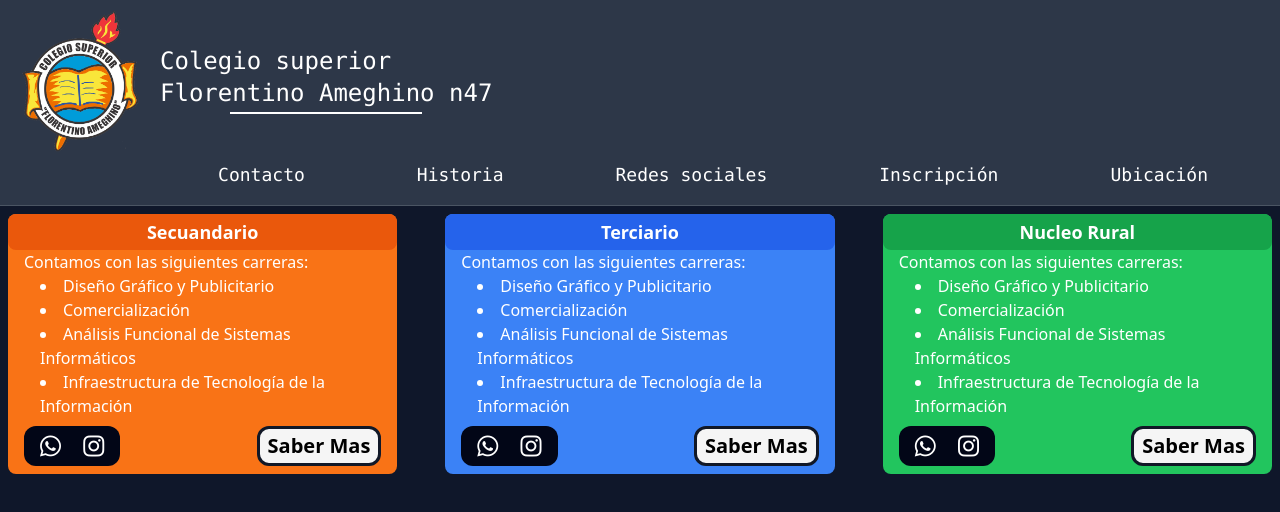
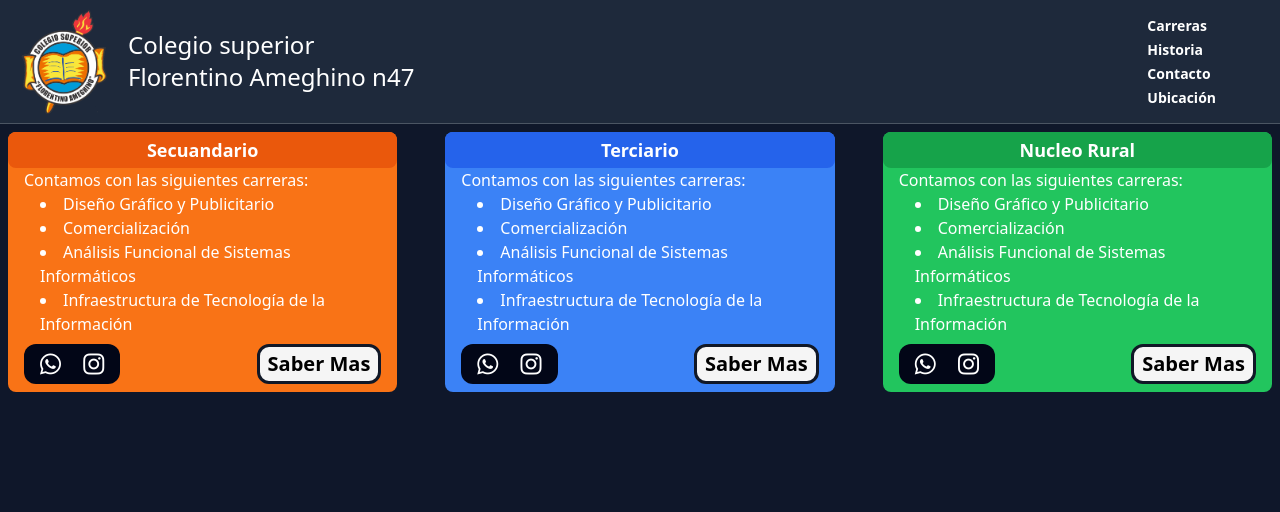
Before and after one commit to FrancGDev/csfa47, an Astro site: page / in a window 1280 px wide. Built offline with nearby package versions, Linux system fonts and the light colour scheme; Astro itself is replaced by a stand-in of ours.

Commit message:
arreglando cosas

```diff
--- a/src/components/header.astro
+++ b/src/components/header.astro
@@ -1,23 +1,48 @@
-<div style="background-color: #2D3748;">
-  <header class="flex items-center">
-      <a href="#" class="flex items-center">
-          <img src="logo.png" class="w-40 pr-5 px-5 pt-2" alt="logonacio">
-          <div>
-              <h2 class="text-2xl font-mono font-medium text-white" onmouseover="this.style.color='yellow'" onmouseout="this.style.color='white'">Colegio superior</h2>
-              <div class="scroll-mt-2 relative">
-                  <h2 class="text-2xl font-mono font-medium text-white" onmouseover="this.style.color='yellow'"><span class="relative inline-block" onmouseover="this.style.color='yellow'" onmouseout="this.style.color='white'">Florentino Ameghino n47</span></h2>
-                  <!-- linea abajo de florentino amaeghino n47 -->
-                  <div class="absolute bottom-[-5px] left-1/2 bg-white h-0.5 w-48 transform -translate-x-1/2"></div>
-              </div>
-          </div>
-      </a>
-  </header>
-  <nav class="flex justify-end mr-4 pb-2">
-      <a href="#" class="text-lg font-mono font-bold text-2xl font-medium text-white px-6 py-2 mx-8 hover:bg-gray-900 hover:border-b-2 hover:border-white hover:rounded transition duration-400 ease-in-out">Contacto</a>
-      <a href="#" class="text-lg font-mono font-bold text-2xl font-medium text-white px-6 py-2 mx-8 hover:bg-gray-900 hover:border-b-2 hover:border-white hover:rounded transition duration-400 ease-in-out">Historia</a>
-      <a href="#" class="text-lg font-mono font-bold text-2xl font-medium text-white px-6 py-2 mx-8 hover:bg-gray-900 hover:border-b-2 hover:border-white hover:rounded transition duration-400 ease-in-out">Redes sociales</a>
-      <a href="#" class="text-lg font-mono font-bold text-2xl font-medium text-white px-6 py-2 mx-8 hover:bg-gray-900 hover:border-b-2 hover:border-white hover:rounded transition duration-400 ease-in-out">Inscripción</a>
-      <a href="#" class="text-lg font-mono font-bold text-2xl font-medium text-white px-6 py-2 mx-8 hover:bg-gray-900 hover:border-b-2 hover:border-white hover:rounded transition duration-400 ease-in-out">Ubicación</a>
-  </nav>
-  <hr class="border-gray-600">
+<div class="bg-slate-800">
+    <header class="flex items-center justify-between text-white">
+        <div class="flex items-center">
+            <img src="logo.png" class="w-32 px-5 py-2" alt="logonacio" />
+            <div>
+                <h2 class="text-2xl font-medium">Colegio superior</h2>
+                <h2 class="text-2xl font-medium">Florentino Ameghino n47</h2>
+            </div>
+        </div>
+        <nav class="flex p-2">
+            <ul>
+                <li>
+                    <a
+                        href="#"
+                        class="text-sm font-bold px-6 py-2 mx-8 hover:bg-gray-900 hover:border-b-2 hover:border-white hover:rounded transition duration-400 ease-in-out"
+                    >
+                        Carreras</a
+                    >
+                </li>
+                <li>
+                    <a
+                        href="#"
+                        class="text-sm font-bold px-6 py-2 mx-8 hover:bg-gray-900 hover:border-b-2 hover:border-white hover:rounded transition duration-400 ease-in-out"
+                    >
+                        Historia</a
+                    >
+                </li>
+                <li>
+                    <a
+                        href="#"
+                        class="text-sm font-bold px-6 py-2 mx-8 hover:bg-gray-900 hover:border-b-2 hover:border-white hover:rounded transition duration-400 ease-in-out"
+                    >
+                        Contacto</a
+                    >
+                </li>
+                <li>
+                    <a
+                        href="#"
+                        class="text-sm font-bold px-6 py-2 mx-8 hover:bg-gray-900 hover:border-b-2 hover:border-white hover:rounded transition duration-400 ease-in-out"
+                    >
+                        Ubicación</a
+                    >
+                </li>
+            </ul>
+        </nav>
+    </header>
+    <hr class="border-gray-600" />
 </div>
--- a/src/pages/terciario/index.astro
+++ b/src/pages/terciario/index.astro
@@ -131,7 +131,7 @@
                 </div>
             </section>
 
-            <section id="contacto" class="contact-parlex">
+            <section id="contactUs" class="contact-parlex">
                 <div class="parlex-back flex justify-center">
                     <div class="container">
                         <div class="row">
```
Also changed, not shown: src/css/styles.css (+0 -14 lines).
